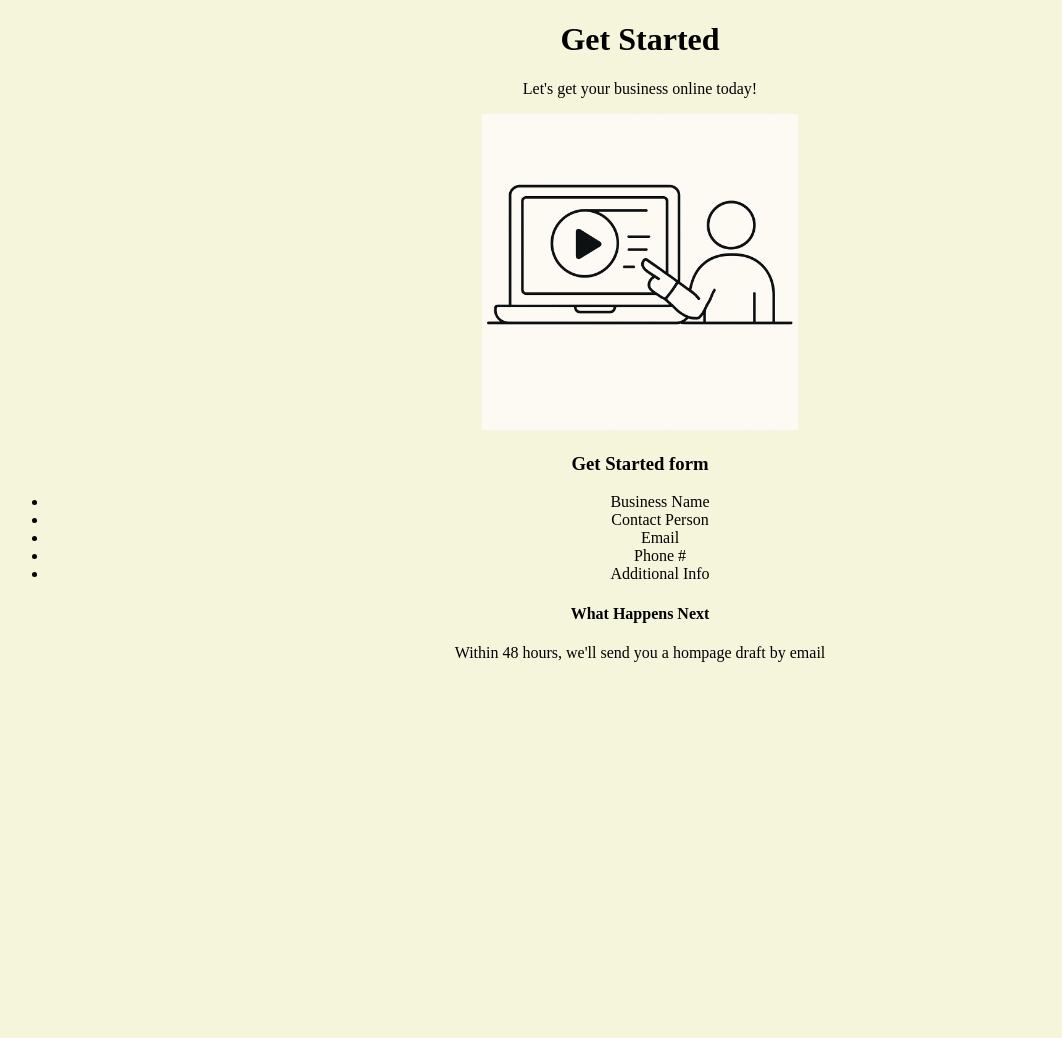
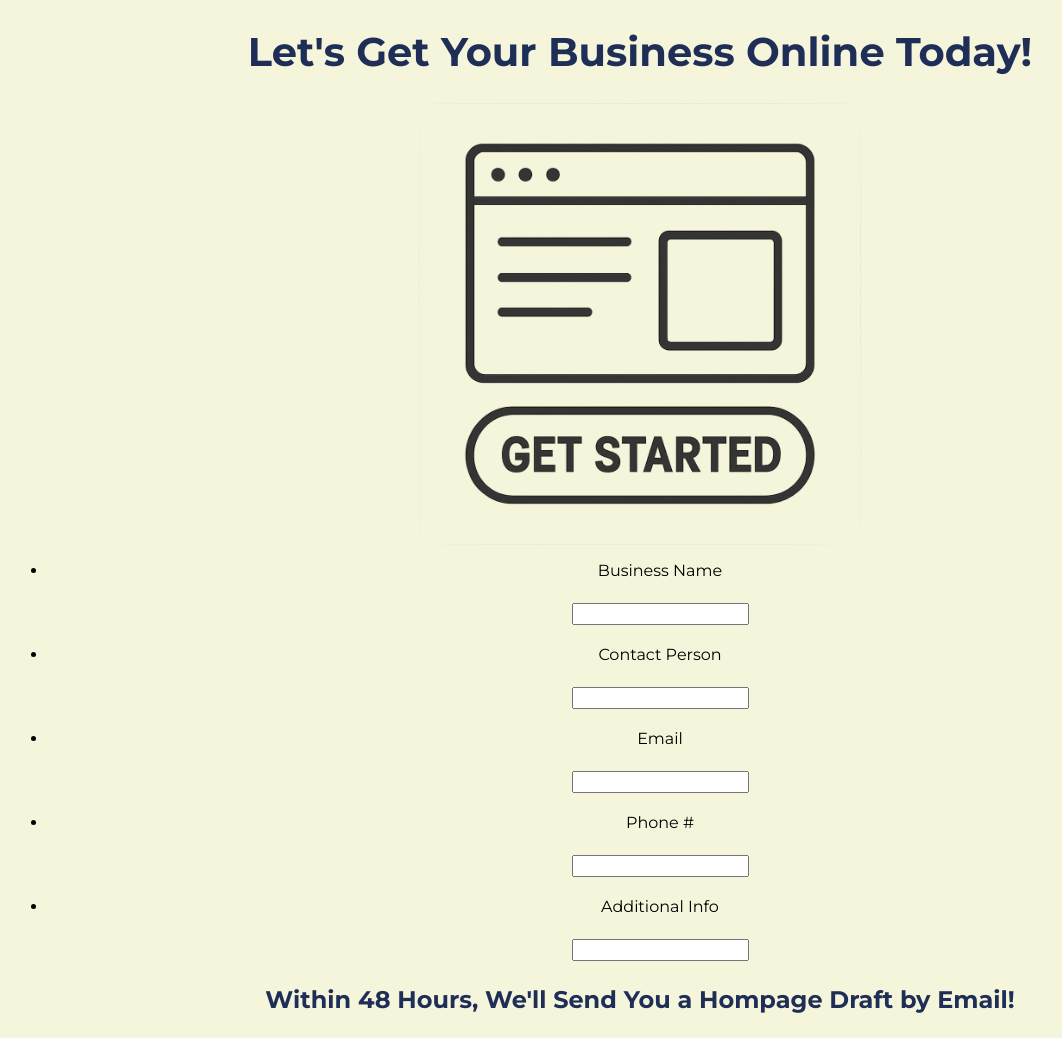
Before and after one commit to jacobd27/html-practice, a plain HTML site: page getstarted.html in a window 1280 px wide. Shown: the whole page, without its empty margins (0-1062 px from the left). Before the commit the page ends 800 px from the top, so only its background shows below. Drawn offline with Linux system fonts and the light colour scheme.

Commit message:
created inputs for get started page

```diff
--- a/css/style.css
+++ b/css/style.css
@@ -42,3 +42,15 @@ a {
   text-align: center;
   padding-left: 0;
 }
+
+h3 {
+  font-size: 24px;
+  text-align: center;
+  color: rgb(31, 46, 87);
+}
+
+h1 {
+  font-size: 40px;
+  text-align: center;
+  color: rgb(31, 46, 87);
+}
--- a/css/style2.css
+++ /dev/null
@@ -1,10 +0,0 @@
-.centered-list {
-  list-style-position: inside;
-  text-align: center;
-  padding-left: 0;
-}
-
-body {
-  background-color: beige;
-  text-align: center;
-}
--- a/getstarted.html
+++ b/getstarted.html
@@ -1,24 +1,26 @@
 <!DOCTYPE html>
 <html>
   <body>
-    <h1>Get Started</h1>
-     <p>Let's get your business online today!</p>
+    <h1>Let's Get Your Business Online Today!</h1>
     <link href="https://fonts.googleapis.com/css2?family=Montserrat:wght@400;700&display=swap" rel="stylesheet">
-    <link rel="stylesheet" href="css/style2.css">
+    <link rel="stylesheet" href="css/style.css">
     <img
     alt = "Get started icon"
-    src = "img/getstartedclipart.png"
+    src = "img/getstarted.png"
     width = "25%"
     >
-    <h3>Get Started form</h3>
     <ul class="centered list">
         <li>Business Name</li>
+        <p> <input type="text"></p>
         <li>Contact Person</li>
+        <p> <input type="text"></p>
         <li>Email</li>
+        <p> <input type="text"></p>
         <li>Phone #</li>
+        <p> <input type="text"></p>
         <li>Additional Info</li>
+        <p> <input type="text"></p>
     </ul>
-<h4>What Happens Next</h4>
-<p>Within 48 hours, we'll send you a hompage draft by email</p>
+<h3>Within 48 Hours, We'll Send You a Hompage Draft by Email!</h3>
 </body>
 </html>
```
Also changed, not shown: learn.html (+3 -1 lines), img/getstarted.png (added), img/getstartedclipart.png (deleted), img/websiteclipart.webp (deleted), 1 other file.
